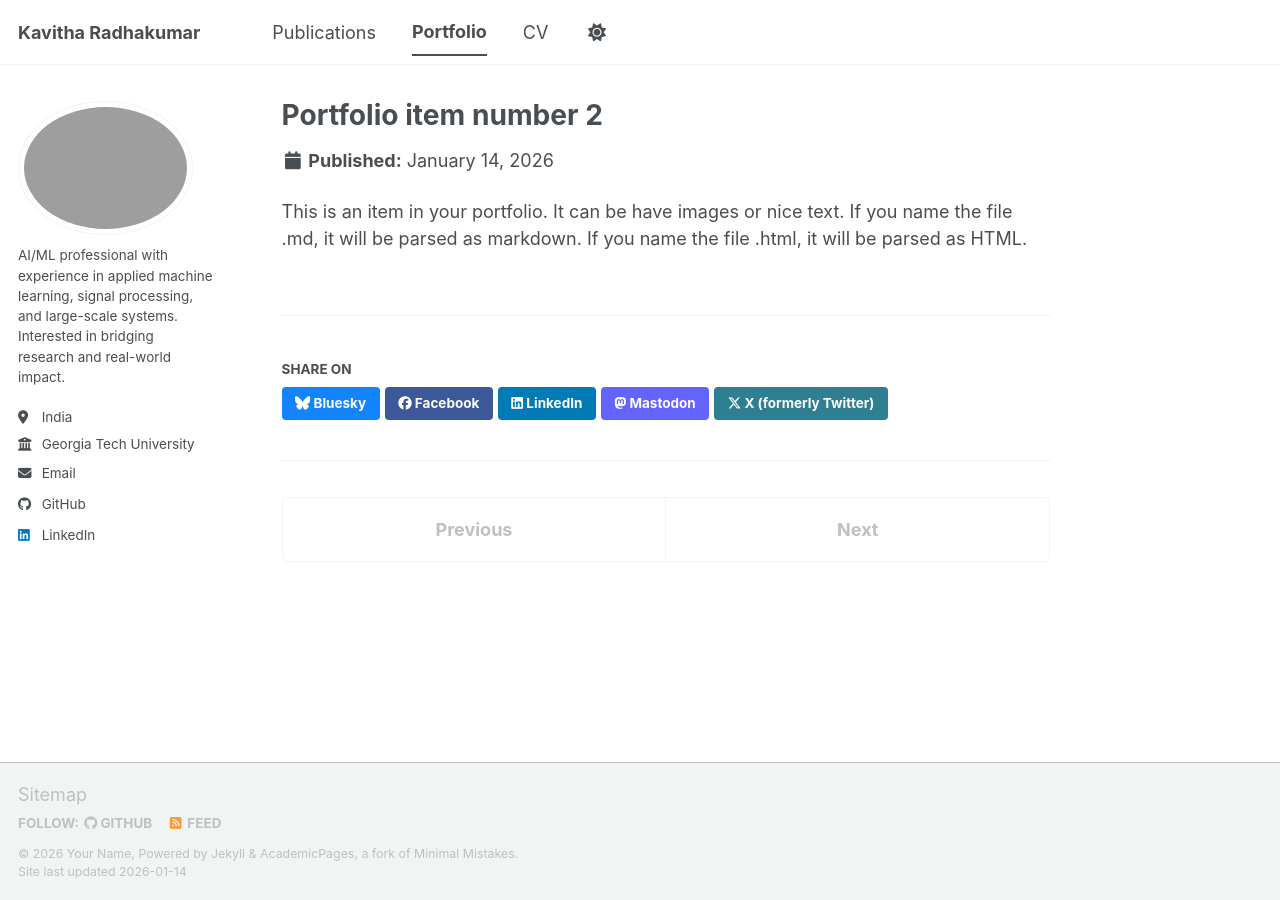
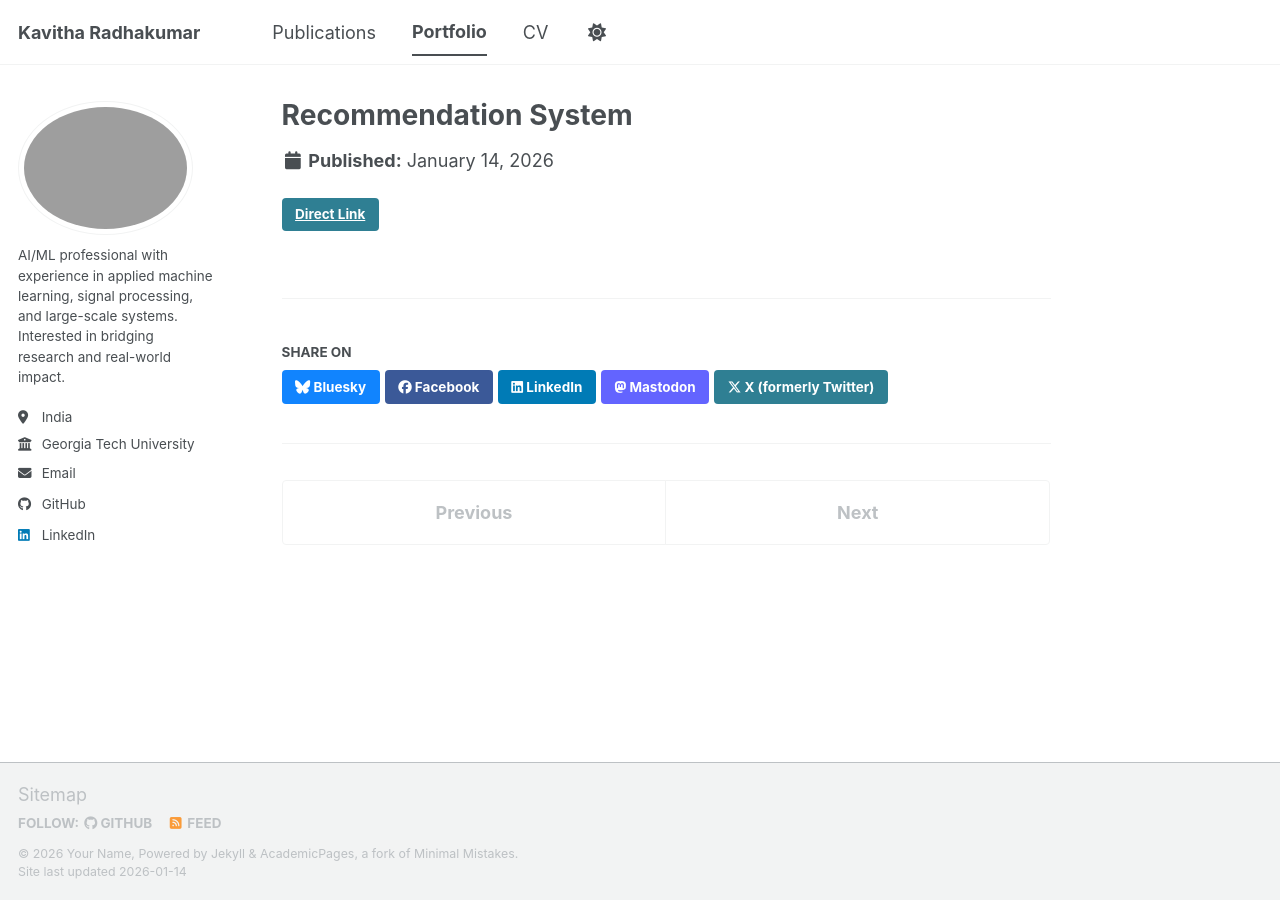
Before and after one commit to kavitharadhakumar/kavitharadhakumar.github.io, a Jekyll site: the page built from _portfolio/portfolio-2.html, in a window 1280 px wide. Built offline with Jekyll 4.4.1, drawn with Linux system fonts in a browser that asks for light colours; a script bundle is joined from its source files by our own code; library files that are not in the unit come from our copies.

Commit message:
Update portfolio-2.html

```diff
--- a/_portfolio/portfolio-2.html
+++ b/_portfolio/portfolio-2.html
@@ -1,7 +1,7 @@
 ---
-title: "Portfolio item number 2"
-excerpt: "Short description of portfolio item number 2 <br/><img src='/images/500x300.png'>"
+title: "Recommendation System"
+excerpt: "Investigated and verified the performance of major GNN-based models, such as Light Graph Convolutional Networks (LightGCN), Graph-Filter Based Collaborative Filtering
+(GF-CF), and Ultra Graph Convolutional Networks (UltraGCN). Delved into recent advancements in recommender systems, with a specific focus on GNN-based algorithms"
 collection: portfolio
+link: https://github.com/kavitharadhakumar/Final_project.git
 ---
-
-This is an item in your portfolio. It can be have images or nice text. If you name the file .md, it will be parsed as markdown. If you name the file .html, it will be parsed as HTML.
```
